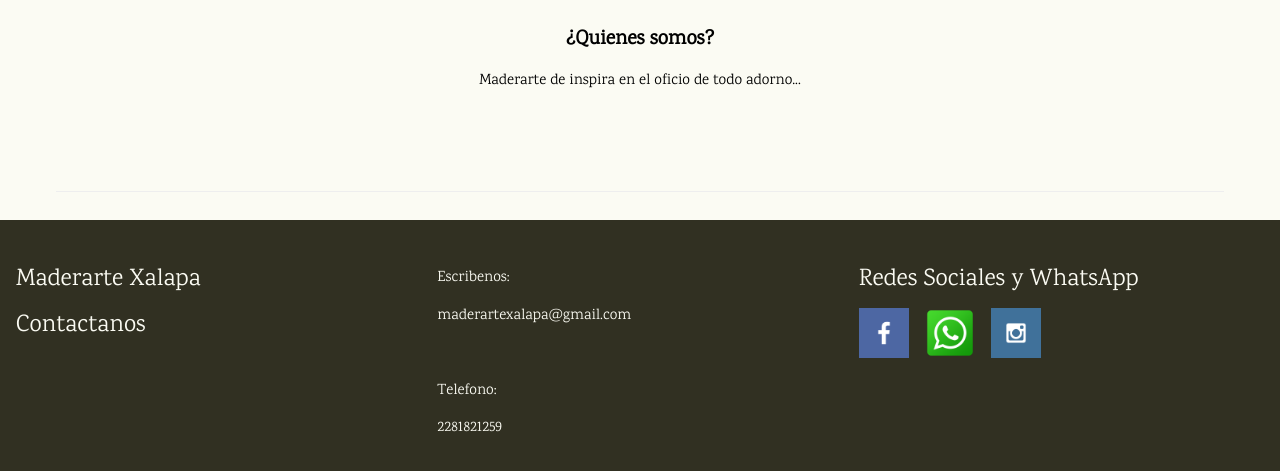
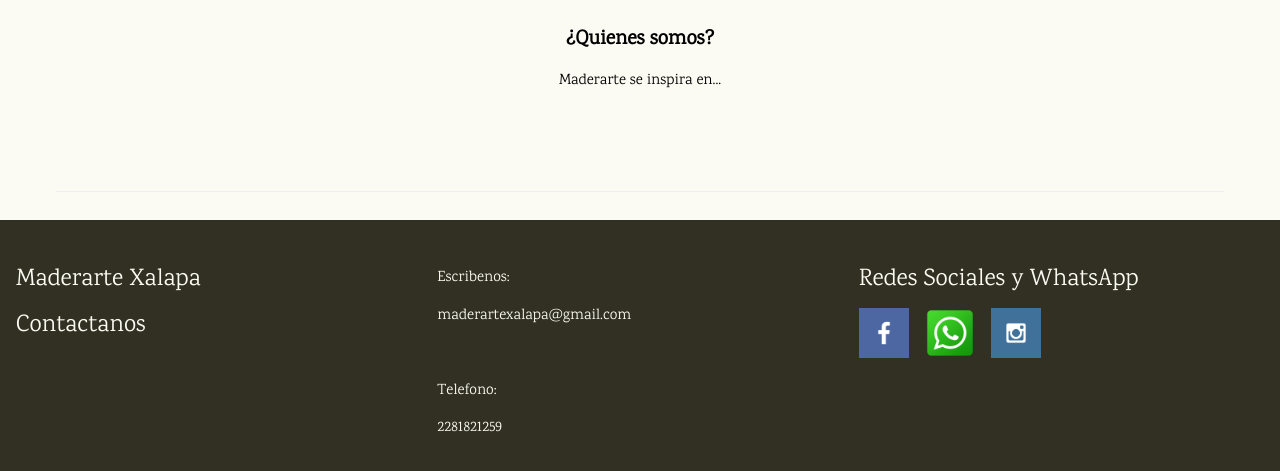
Before and after one commit to urielcruzss/maderartes-xalapa.com, a plain HTML site: page index.html in a window 1280 px wide. Shown: the part 1690-2161 px from the top of the page. Drawn offline with Linux system fonts and the light colour scheme.

Commit message:
quienes somos stament

```diff
--- a/index.html
+++ b/index.html
@@ -119,7 +119,7 @@
                     style="display:block;margin:auto" width="800" height="533">
                 <div class="w3-padding-32">
                     <h4><b>¿Quienes somos?</b></h4>
-                    <p>Maderarte de inspira en el oficio de todo adorno...</p>
+                    <p>Maderarte se inspira en...</p>
                 </div>
             </div>
             <hr>
```
